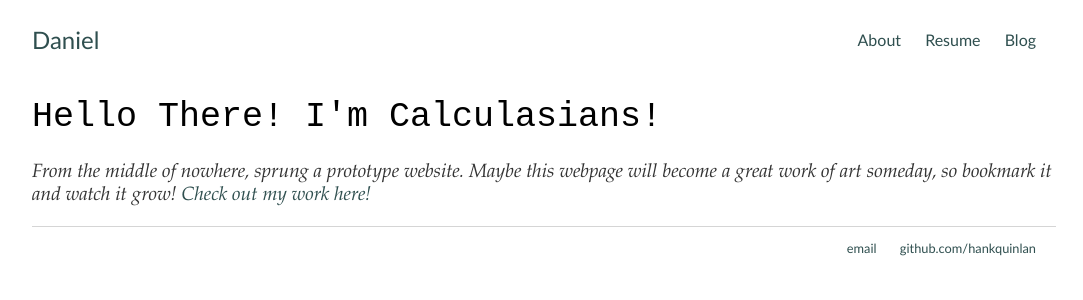
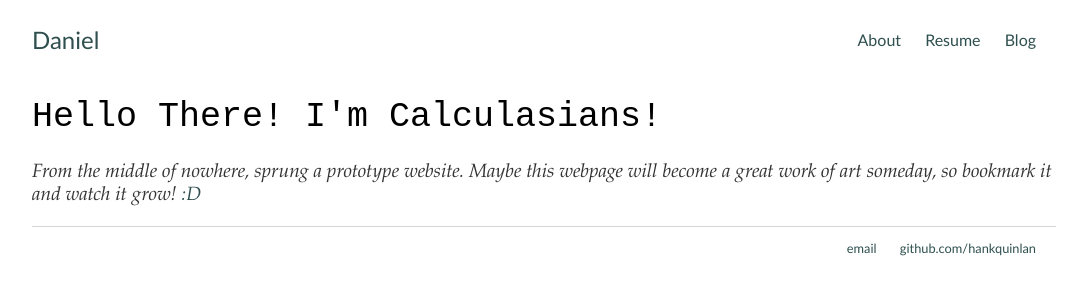
Before and after one commit to Calculasians/calculasians.github.io, a Jekyll site: the page built from index.html, in a window 1280 px wide. Shown: the top 300 px of the page, without its empty margins (96-1179 px from the left). Built offline with Jekyll 4.4.1, drawn with Linux system fonts in a browser that asks for light colours.

Commit message:
Update index.html

```diff
--- a/index.html
+++ b/index.html
@@ -4,7 +4,7 @@ title: A Website in the Making
 ---
 <div class="cover-page">
 	<h1>Hello There! I'm Calculasians!</h1>
-	<p class="sub-header">From the middle of nowhere, sprung a prototype website. Maybe this webpage will become a great work of art someday, so bookmark it and watch it grow! <a href="/about">Check out my work here!</a></p>
+	<p class="sub-header">From the middle of nowhere, sprung a prototype website. Maybe this webpage will become a great work of art someday, so bookmark it and watch it grow!<a href="/about"> :D</a></p>
 </div>
 
 <script>
```
